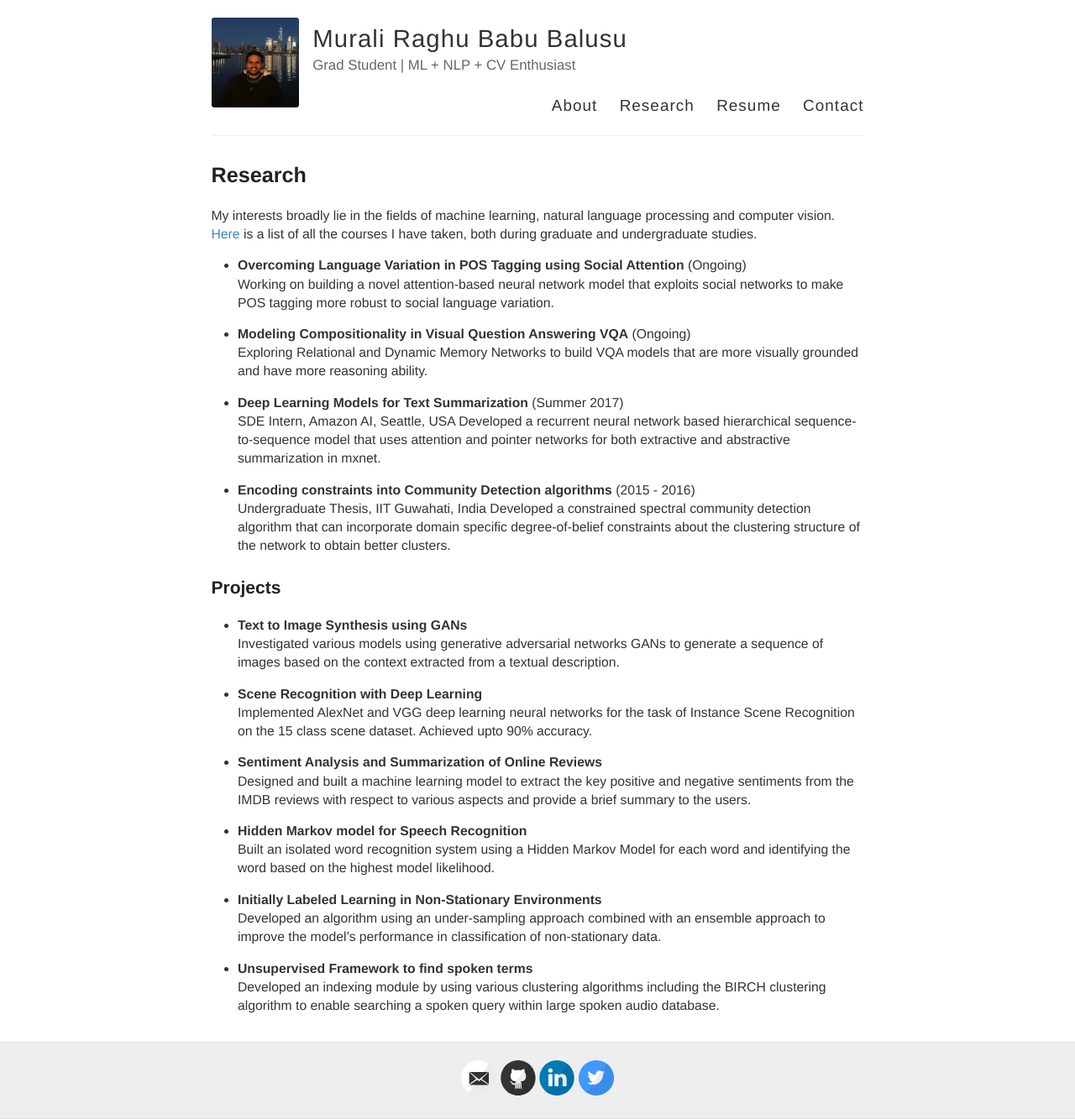
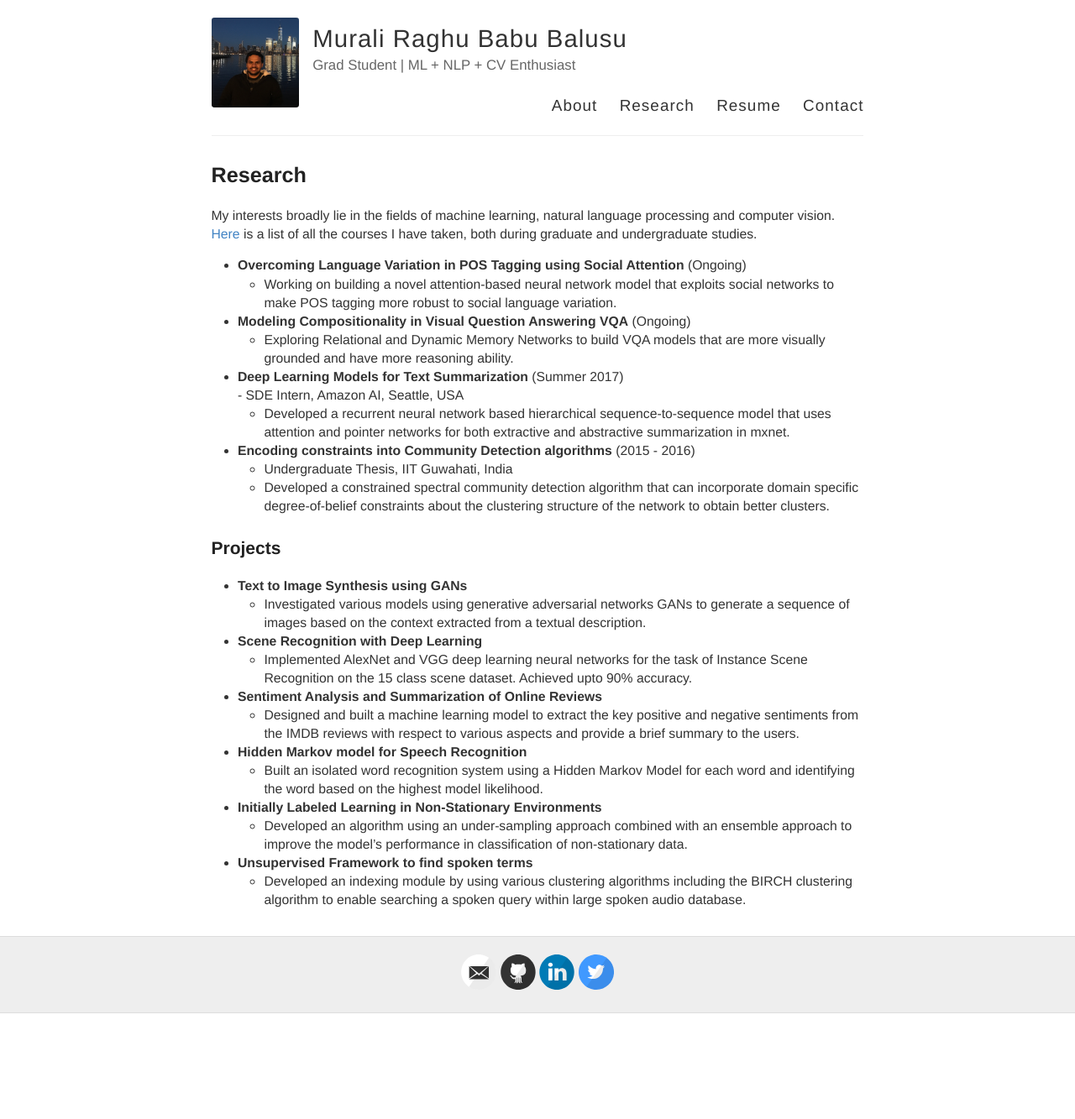
Before and after one commit to bmurali1994/bmurali1994.github.io, a Jekyll site: the page built from research/index.md, in a window 1280 px wide. Shown: the whole page at 84% size. Built offline with Jekyll 4.4.1, drawn with Linux system fonts in a browser that asks for light colours; after the commit the page ends 1207 px from its top, so only the background shows below that.

Commit message:
fixed typo

```diff
--- a/research/index.md
+++ b/research/index.md
@@ -9,27 +9,27 @@
 
 
 - **Overcoming Language Variation in POS Tagging using Social Attention** (Ongoing)
- Working on building a novel attention-based neural network model that exploits social networks to make
+	- Working on building a novel attention-based neural network model that exploits social networks to make
 POS tagging more robust to social language variation.
 
 
 
 - **Modeling Compositionality in Visual Question Answering VQA** (Ongoing)
- Exploring Relational and Dynamic Memory Networks to build VQA models that are more visually grounded
+	- Exploring Relational and Dynamic Memory Networks to build VQA models that are more visually grounded
 and have more reasoning ability.
 
 
 
 - **Deep Learning Models for Text Summarization** (Summer 2017)
- SDE Intern, Amazon AI, Seattle, USA
- Developed a recurrent neural network based hierarchical sequence-to-sequence model that uses attention
+ 	- SDE Intern, Amazon AI, Seattle, USA
+	- Developed a recurrent neural network based hierarchical sequence-to-sequence model that uses attention
 and pointer networks for both extractive and abstractive summarization in mxnet.
 
 
 
 - **Encoding constraints into Community Detection algorithms** (2015 - 2016)
- Undergraduate Thesis, IIT Guwahati, India
- Developed a constrained spectral community detection algorithm that can incorporate domain specific
+	- Undergraduate Thesis, IIT Guwahati, India
+	- Developed a constrained spectral community detection algorithm that can incorporate domain specific
 degree-of-belief constraints about the clustering structure of the network to obtain better clusters.
 
 
@@ -39,34 +39,34 @@
 ### Projects
 
 - **Text to Image Synthesis using GANs**
- Investigated various models using generative adversarial networks GANs to generate a sequence of images
+	- Investigated various models using generative adversarial networks GANs to generate a sequence of images
 based on the context extracted from a textual description.
 
 
 
 - **Scene Recognition with Deep Learning**
- Implemented AlexNet and VGG deep learning neural networks for the task of Instance Scene Recognition
+	- Implemented AlexNet and VGG deep learning neural networks for the task of Instance Scene Recognition
 on the 15 class scene dataset. Achieved upto 90% accuracy.
 
 
 
 - **Sentiment Analysis and Summarization of Online Reviews**
- Designed and built a machine learning model to extract the key positive and negative sentiments from the
+	- Designed and built a machine learning model to extract the key positive and negative sentiments from the
 IMDB reviews with respect to various aspects and provide a brief summary to the users.
 
 
 
 - **Hidden Markov model for Speech Recognition**
- Built an isolated word recognition system using a Hidden Markov Model for each word and identifying the
+	- Built an isolated word recognition system using a Hidden Markov Model for each word and identifying the
 word based on the highest model likelihood.
 
 
 
 - **Initially Labeled Learning in Non-Stationary Environments**
- Developed an algorithm using an under-sampling approach combined with an ensemble approach to improve
+	- Developed an algorithm using an under-sampling approach combined with an ensemble approach to improve
 the model’s performance in classification of non-stationary data.
 
 
 
 - **Unsupervised Framework to find spoken terms**
- Developed an indexing module by using various clustering algorithms including the BIRCH clustering algorithm to enable searching a spoken query within large spoken audio database.
+	- Developed an indexing module by using various clustering algorithms including the BIRCH clustering algorithm to enable searching a spoken query within large spoken audio database.
```
